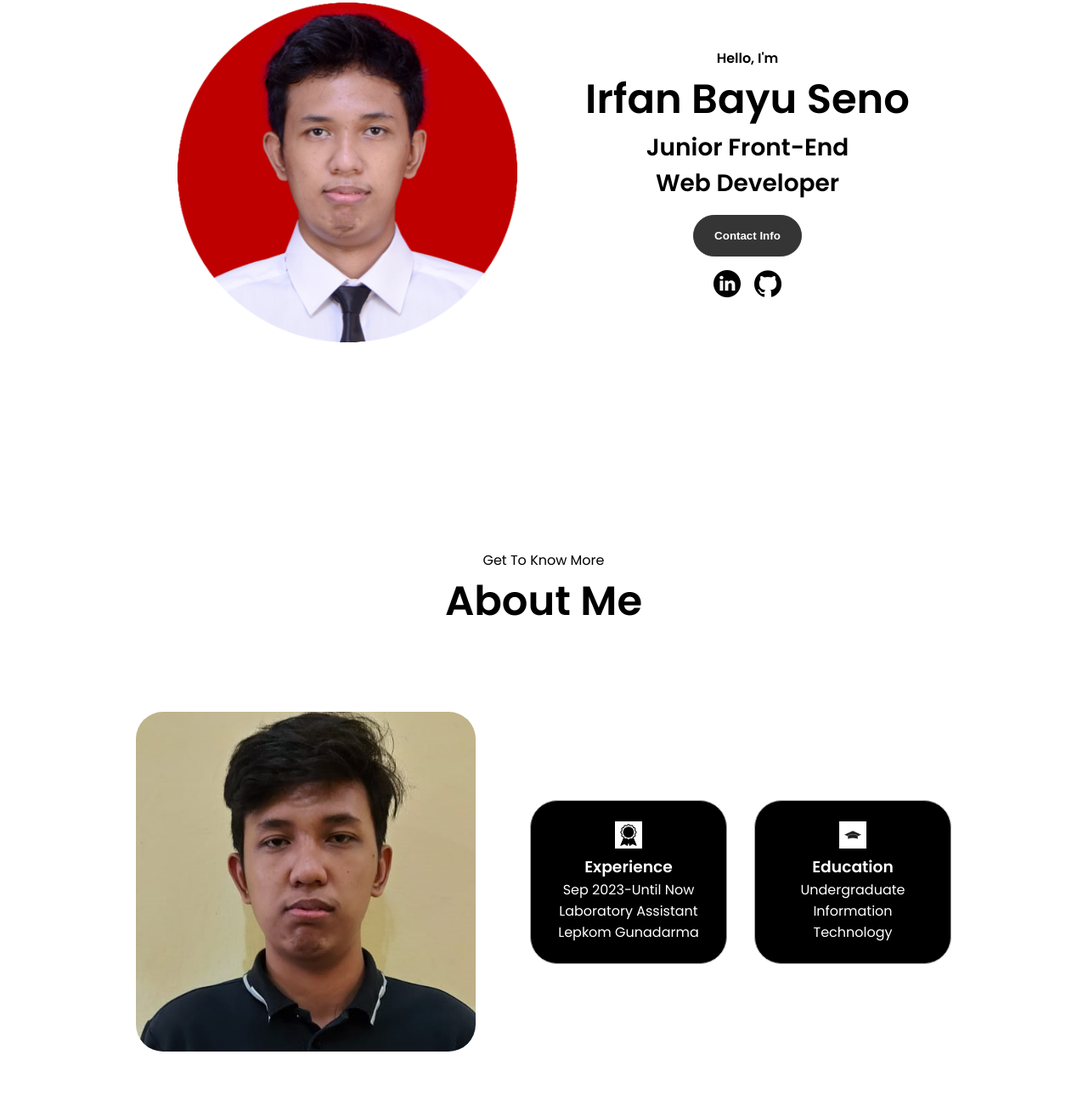
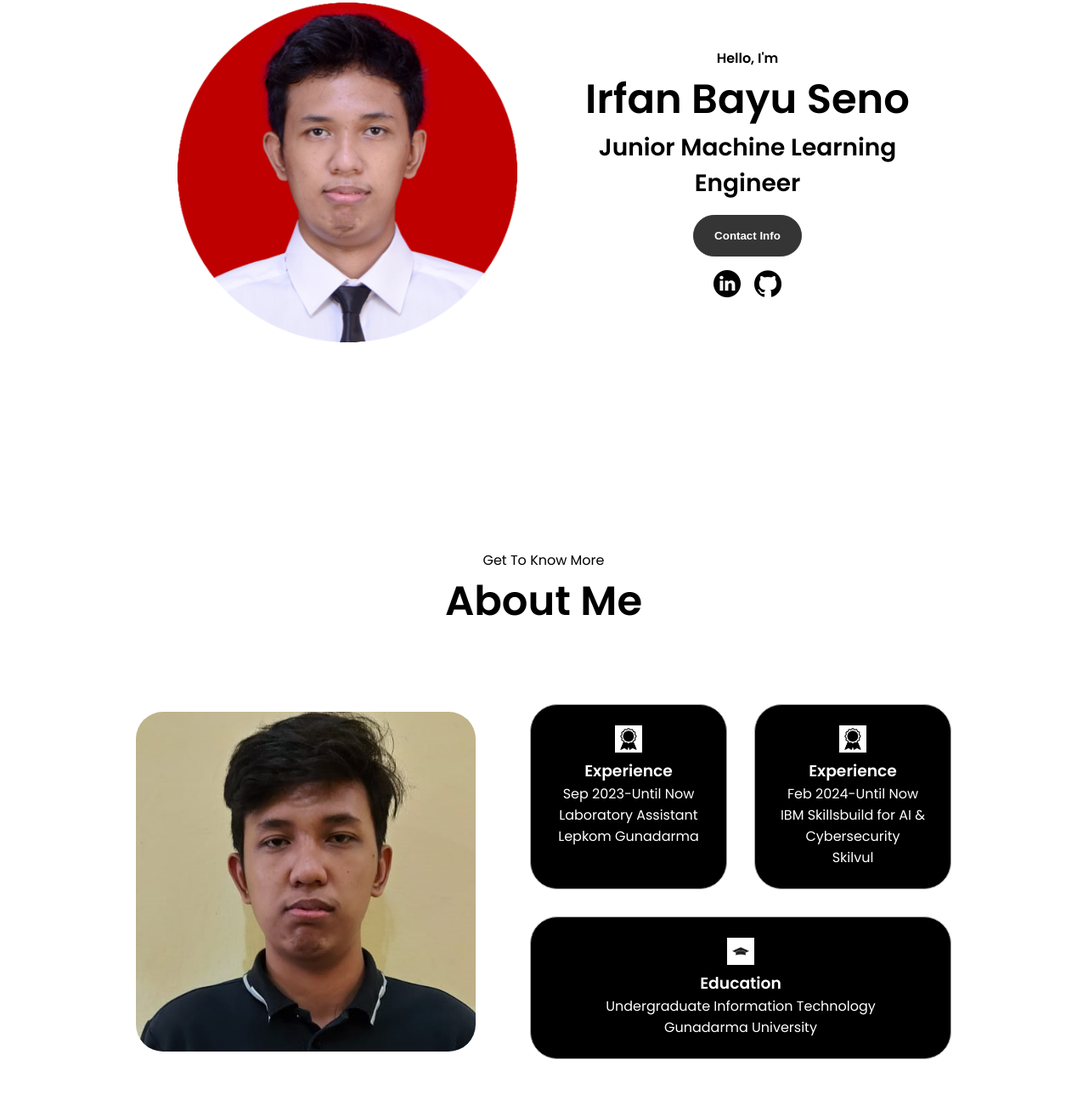
Before and after one commit to irfanbayu24/irfanbayu24.github.io, a plain HTML site: page index.html in a window 1280 px wide. Shown: the part 281-1589 px from the top of the page at 85% size, 0-1255 px from the left. Drawn offline with Linux system fonts and the light colour scheme.

Commit message:
Add files via upload

```diff
--- a/index.html
+++ b/index.html
@@ -49,7 +49,7 @@
       <div class="section__text">
         <p class="section__text__p1">Hello, I'm</p>
         <h1 class="title">Irfan Bayu Seno</h1>
-        <p class="section__text__p2">Junior Front-End <br>Web Developer</p>
+        <p class="section__text__p2">Junior Machine Learning <br>Engineer</p>
         <div class="btn-container">
           <!--<button
             class="btn btn-color-2"
@@ -109,12 +109,21 @@
             </div>
             <div class="details-container">
               <img
+                src="./assets/experience.png"
+                alt="Experience icon"
+                class="icon"
+              />
+              <h3>Experience</h3>
+              <p>Feb 2024-Until Now <br>IBM Skillsbuild for AI & Cybersecurity<br>Skilvul</p>
+            </div>
+            <div class="details-container">
+              <img
                 src="./assets/education.png"
                 alt="Education icon"
                 class="icon"
               />
               <h3>Education</h3>
-              <p>Undergraduate Information Technology</p>
+              <p>Undergraduate Information Technology<br>Gunadarma University</p>
             </div>
           </div>
         </div>
```
